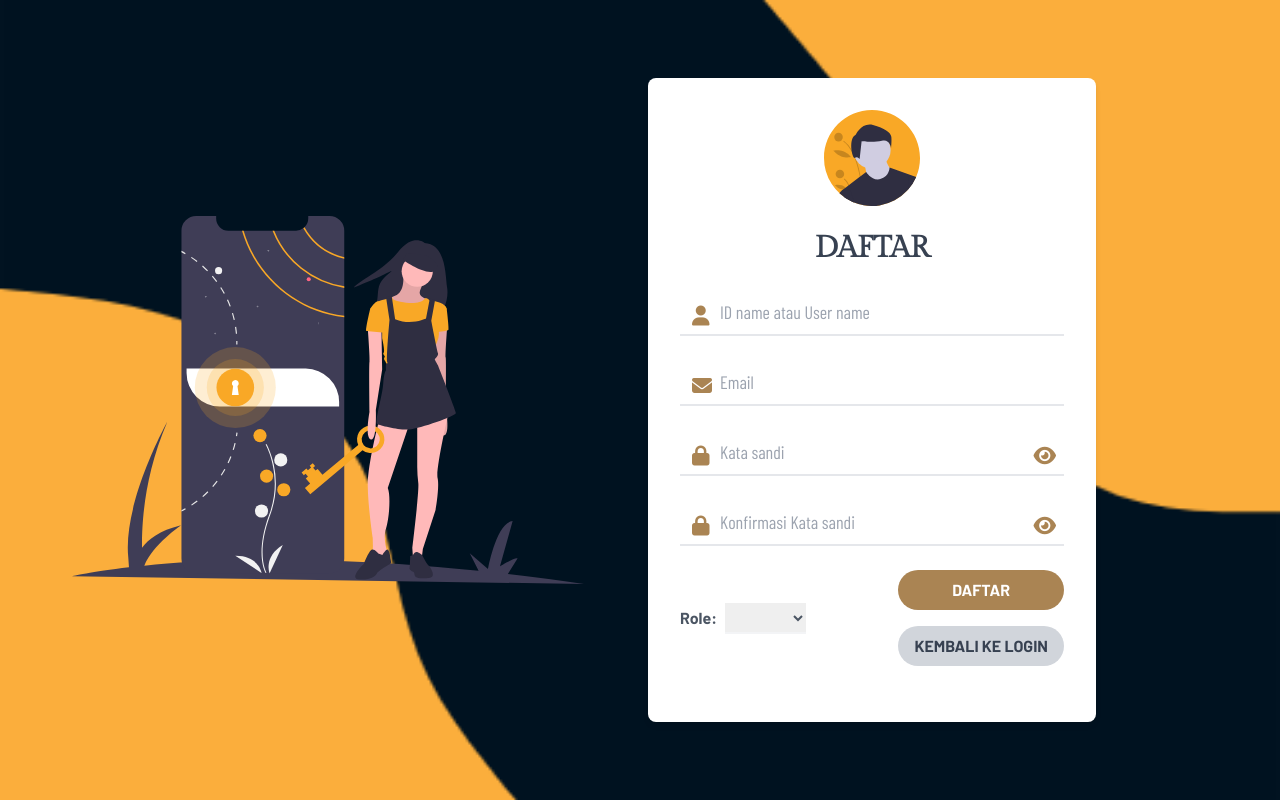
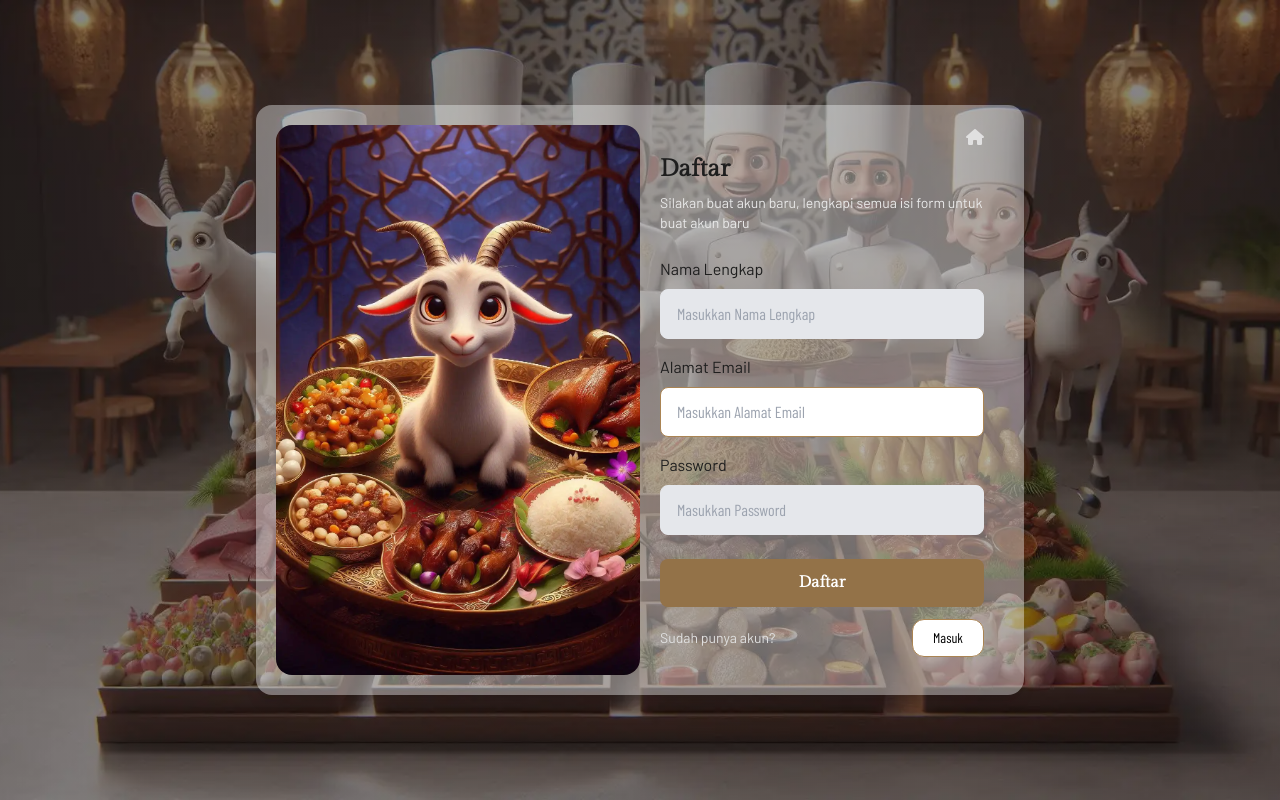
Before and after one commit to muhamadfarhan88/AQIQAHTEGUH5, a website: page src/register.html in a window 1280 px wide. Drawn offline with nearby package versions, Linux system fonts and the light colour scheme; a web font is replaced by a local one.

Commit message:
initial commit

```diff
--- a/src/register.html
+++ b/src/register.html
@@ -1,73 +1,60 @@
 <!DOCTYPE html>
-<html lang = "en">
+<html lang="en">
 <head>
     <meta charset="utf-8">
     <meta http-equiv="X-UA-Compatible" content="IE=edge">
     <link rel="icon" type="image/svg+xml/webp" href="../assets/images/logonavbar.png" />
-        <title>Register TA</title>
+    <title>Daftar</title>
     <meta name="description" content="">
-    <!-- google fonts -->
     <meta name="viewport" content="width=device-width, initial-scale=1">
     <link rel="preconnect" href="https://fonts.googleapis.com">
     <link rel="preconnect" href="https://fonts.gstatic.com" crossorigin>
-    <link href="https://fonts.googleapis.com/css2?family=Barlow+Condensed:ital,wght@0,100;0,200;0,300;0,400;0,500;0,600;0,700;0,800;1,100;1,200;1,300;1,400;1,500;1,600;1,700&family=Barlow:ital,wght@0,100;0,200;0,300;0,400;0,500;0,600;0,700;0,800;0,900;1,100;1,200;1,300;1,400;1,500;1,600;1,700;1,800;1,900&family=Gilda+Display&family=Montserrat:ital,wght@0,100;0,200;0,300;0,400;0,500;0,600;0,700;0,800;0,900;1,100;1,200;1,300;1,400;1,500;1,600;1,700;1,800;1,900&display=swap" rel="stylesheet">
-    <!-- font awesome cdn   -->
+    <link href="https://fonts.googleapis.com/css2?family=Barlow+Condensed&family=Barlow&family=Gilda+Display&family=Montserrat&display=swap" rel="stylesheet">
     <link rel="stylesheet" href="https://cdnjs.cloudflare.com/ajax/libs/font-awesome/6.4.0/css/all.min.css" integrity="sha512-iecdLmaskl7CVkqkXNQ/ZH/XLlvWZOJyj7Yy7tcenmpD1ypASozpmT/E0iPtmFIB46ZmdtAc9eNBvH0H/ZpiBw==" crossorigin="anonymous" referrerpolicy="no-referrer" />
-    <!-- swiper js & tailwind css-->
     <link rel="stylesheet" href="../dist/main.css">
+</head>
+<body class="max-h-screen">
+    <section class="border-platinum bg-banner-image bg-center bg-no-repeat bg-cover min-h-screen flex items-center justify-center">
+        <div class="bg-gray-100 bg-opacity-40 p-5 flex rounded-2xl shadow-lg max-w-3xl">
+            <div class="w-1/2 md:block hidden">
+                <img src="../assets/images/img login&register/Designer (5).webp" class="rounded-2xl" alt="page img" style="width: 100%; max-height: 550px; object-fit: cover;">
+            </div>
 
-  </head>
-  <body class="relative min-h-screen overflow-hidden bg-gray-100">
-    <img src="../assets/images/img login/blob-scene-haikei (1).png" class="fixed inset-0 object-cover w-full h-full" style="z-index: -2;" alt="Background wave" />
-    <div class="absolute inset-0" style="z-index: -1;"></div>
-    <div class="flex flex-col items-center justify-center w-full min-h-screen p-2 sm:p-4 md:p-6 lg:grid lg:grid-cols-2 lg:gap-4">
-      <div class="flex items-center justify-center mb-4 lg:mb-0">
-        <img src="../assets/images/img login/unlock.svg" class="w-full max-w-[200px] sm:max-w-xs md:max-w-sm lg:max-w-md xl:max-w-lg hover:scale-110 transition-all duration-500 transform" alt="Unlock illustration" />
-      </div>
-      <form class="w-full max-w-[340px] sm:max-w-md bg-white p-4 sm:p-6 md:p-8 rounded-lg shadow-md">
-        <div class="flex justify-center mb-4 sm:mb-6">
-          <img src="../assets/images/img login/avatardepan.svg" class="w-16 h-16 sm:w-20 sm:h-20 md:w-24 md:h-24" alt="Avatar" />
-        </div>
-        <h2 class="mb-4 text-lg font-bold text-center text-gray-700 sm:mb-6 font-gilda sm:text-xl md:text-2xl lg:text-3xl">
-          DAFTAR
-        </h2>
-        <div class="relative mb-4 font-mono sm:mb-6">
-          <i for="usernameregister" class="absolute text-base text-lion fa fa-user sm:text-lg md:text-xl top-2 sm:top-3 left-3"></i>
-          <input id="usernameregister" type="text" placeholder="ID name atau User name" class="w-full font-barlow-cond py-1 pl-8 pr-3 text-sm transition-all duration-300 border-b-2 sm:pl-10 sm:py-2 font-inter focus:outline-none focus:border-lion sm:text-base md:text-lg" />
-        </div>
-        <div class="relative mb-4 sm:mb-6">
-          <i for="emailregister" class="absolute text-base text-lion fa fa-envelope sm:text-lg md:text-xl top-2 sm:top-3 left-3"></i>
-          <input id="emailregister" type="email" placeholder="Email" class="w-full py-1 font-barlow-cond pl-8 pr-3 text-sm transition-all duration-300 border-b-2 sm:pl-10 sm:py-2 font-inter focus:outline-none focus:border-lion sm:text-base md:text-lg" />
-        </div>
-        <div class="relative mb-4 sm:mb-6">
-          <i for="pwregister" class="absolute text-base text-lion fa fa-lock sm:text-lg md:text-xl top-2 sm:top-3 left-3"></i>
-          <input id="pwregister" type="password" placeholder="Kata sandi" class="w-full font-barlow-cond py-1 pl-8 pr-3 text-sm transition-all duration-300 border-b-2 sm:pl-10 sm:py-2 font-inter focus:outline-none focus:border-lion sm:text-base md:text-lg" />
-          <i class="absolute text-base text-lion cursor-pointer fa fa-eye sm:text-lg md:text-xl top-2 sm:top-3 right-2"></i>
-        </div>
-        <div class="relative mb-4 sm:mb-6">
-          <i for="konfirmasipw" class="absolute text-base text-lion fa fa-lock sm:text-lg md:text-xl top-2 sm:top-3 left-3"></i>
-          <input id="konfirmasipw" type="password" placeholder="Konfirmasi Kata sandi" class="w-full font-barlow-cond py-1 pl-8 pr-3 text-sm transition-all duration-300 border-b-2 sm:pl-10 sm:py-2 font-inter focus:outline-none focus:border-lion sm:text-base md:text-lg" />
-          <i class="absolute text-base text-lion cursor-pointer fa fa-eye sm:text-lg md:text-xl top-2 sm:top-3 right-2"></i>
-        </div>
-        <!-- Role Selection and Forgot Password Row -->
-        <div class="flex flex-wrap items-center justify-between gap-2 mb-4 sm:mb-6 font-barlow">
-          <div class="flex items-center gap-2">
-            <label for="role" class="text-xs font-bold text-gray-600 sm:text-sm md:text-base">Role:</label>
-            <select id="role" class="px-2 py-1 text-xs text-gray-600 transition-all duration-300 border-b-2 border-gray-100 sm:text-sm md:text-base focus:border-lion focus:outline-none">
-              <option selected=""></option>
-              <option value="user">User</option>
-              <option value="admin">Admin</option>
-            </select>
-          </div>
-        <div class="flex flex-col gap-2 sm:gap-4 font-mont">
-          <button type="submit" class="w-full px-4 py-2 text-xs font-barlow font-bold text-center text-white uppercase transition-all duration-300 bg-lion rounded-full sm:text-sm md:text-base hover:bg-lion-dark focus:outline-none focus:ring-2 focus:ring-lion focus:ring-opacity-50">
-            Daftar
-          </button>
-          <a href="login.html" class="w-full px-4 py-2 text-xs font-barlow font-bold text-center text-gray-700 uppercase transition-all duration-300 bg-gray-300 rounded-full sm:text-sm md:text-base hover:bg-gray-400 focus:outline-none focus:ring-2 focus:ring-gray-400 focus:ring-opacity-50">
-            Kembali ke Login
+            <div class="md:w-1/2 px-5">
+                <!-- Ikon Home -->
+                <div class="text-right text-platinum">
+                    <a href="index.html#home" class="transition duration-300 ease-in-out hover:opacity-80">
+                        <i class="fas fa-house w-6 h-6"></i>
                     </a>
                 </div>
+
+                <h2 class="text-2xl font-bold font-gilda text-nero-dark">Daftar</h2>
+                <p class="text-sm mt-2 font-barlow text-light-gray">Silakan buat akun baru, lengkapi semua isi form untuk buat akun baru</p>
+                <form class="mt-6" action="#" method="POST">
+                  <div>
+                      <label class="block font-barlow text-nero-dark" for="fullname">Nama Lengkap</label>
+                      <input type="text" name="fullname" id="fullname" placeholder="Masukkan Nama Lengkap" class="w-full font-barlow-cond px-4 py-3 rounded-lg bg-gray-200 mt-2 border focus:border-lion focus:bg-white focus:outline-none" required>
+                  </div>
+
+                  <div class="mt-4">
+                      <label class="block font-barlow text-nero-dark" for="email">Alamat Email</label>
+                      <input type="email" name="email" id="email" placeholder="Masukkan Alamat Email" autocomplete="email" class="w-full font-barlow-cond px-4 py-3 rounded-lg bg-gray-200 mt-2 border focus:border-lion focus:bg-white focus:outline-none" autofocus required>
+                  </div>
+
+                  <div class="mt-4">
+                      <label class="block font-barlow text-nero-dark" for="password">Password</label>
+                      <input type="password" name="password" id="password" placeholder="Masukkan Password" minlength="6" autocomplete="current-password" class="w-full px-4 py-3 font-barlow-cond rounded-lg bg-gray-200 mt-2 border focus:border-lion focus:bg-white focus:outline-none" required>
+                  </div>
+
+                  <button type="submit" class="w-full font-gilda block bg-lion-dark hover:bg-lion focus:bg-lion text-white font-semibold rounded-lg px-4 py-3 mt-6">Daftar</button>
               </form>
+
+                <div class="text-sm flex font-barlow justify-between items-center mt-3">
+                    <p class="text-platinum">Sudah punya akun?</p>
+                    <button onclick="window.location.href='login.html'" class="py-2 font-barlow-cond px-5 ml-3 bg-white border rounded-xl hover:scale-110 duration-300 border-lion">Masuk</button>
                 </div>
+            </div>
+        </div>
+    </section>
 </body>
 </html>
```
Also changed, not shown: src/forgot-password.html (+32 -34 lines), src/login.html (+16 -10 lines), assets/images/img login&register/Designer (5).webp (renamed from assets/images/img login/Designer (5).webp), assets/images/img login&register/Designer (7).webp (renamed from assets/images/img login/Designer (7).webp), assets/images/img login/avatardepan.svg (deleted), assets/images/img login/blob-scene-haikei (1).png (deleted), assets/images/img login/blob-scene-haikei.png (deleted), assets/images/img login/unlock.svg (deleted). Lines whose indentation alone changed are shown as unchanged.
